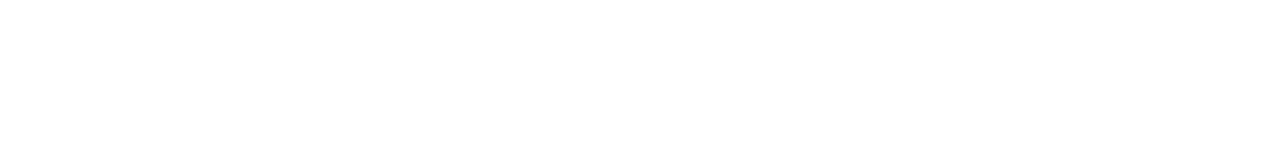
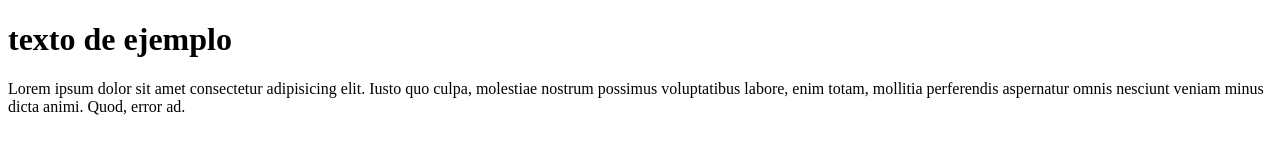
Before and after one commit to corina43/ccm_geekshubs-fsd-val-html-css-17.01.23, a plain HTML site: page index.html in a window 1280 px wide. Drawn offline with Linux system fonts and the light colour scheme.

Commit message:
segundo commit

```diff
--- a/index.html
+++ b/index.html
@@ -7,6 +7,7 @@
     <title>Document</title>
 </head>
 <body>
-
+  <h1>texto de ejemplo</h1>
+  <p>Lorem ipsum dolor sit amet consectetur adipisicing elit. Iusto quo culpa, molestiae nostrum possimus voluptatibus labore, enim totam, mollitia perferendis aspernatur omnis nesciunt veniam minus dicta animi. Quod, error ad.</p>
 </body>
 </html>
```
